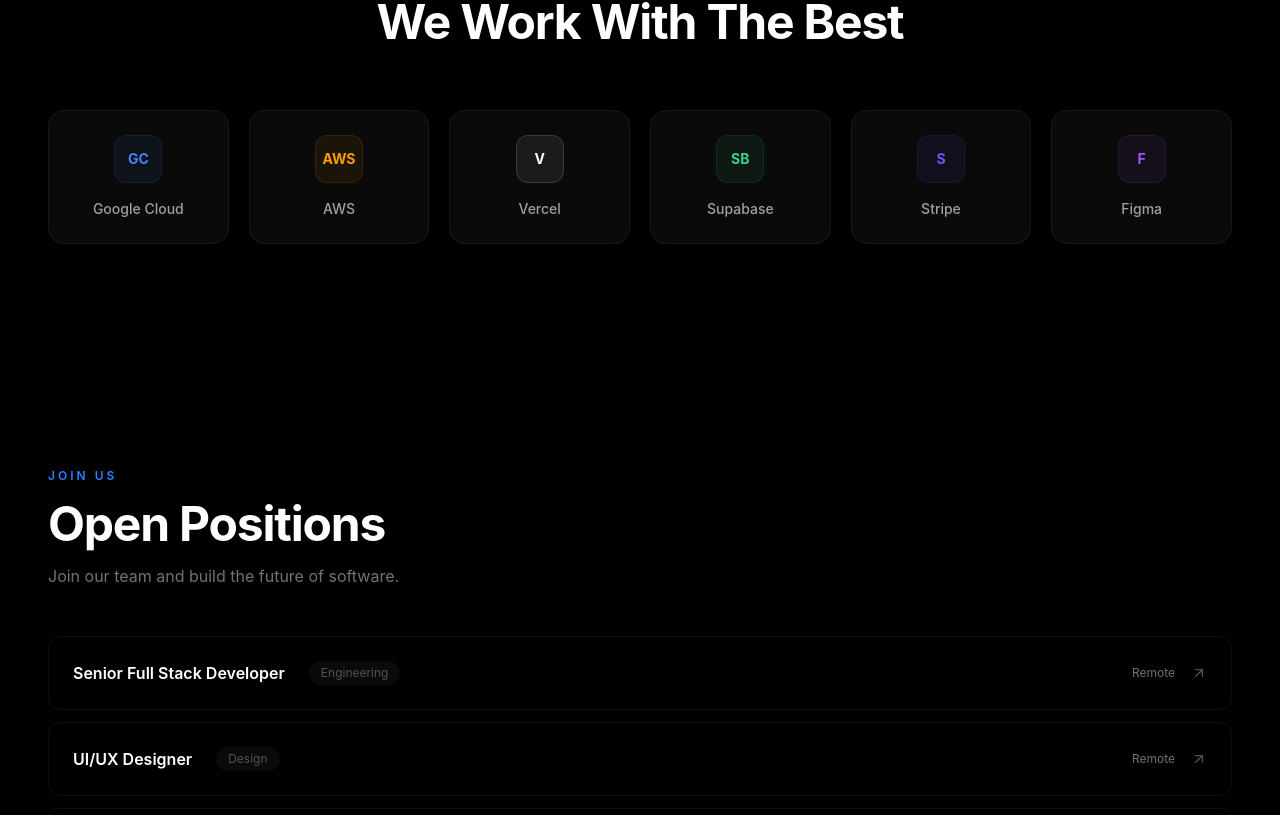
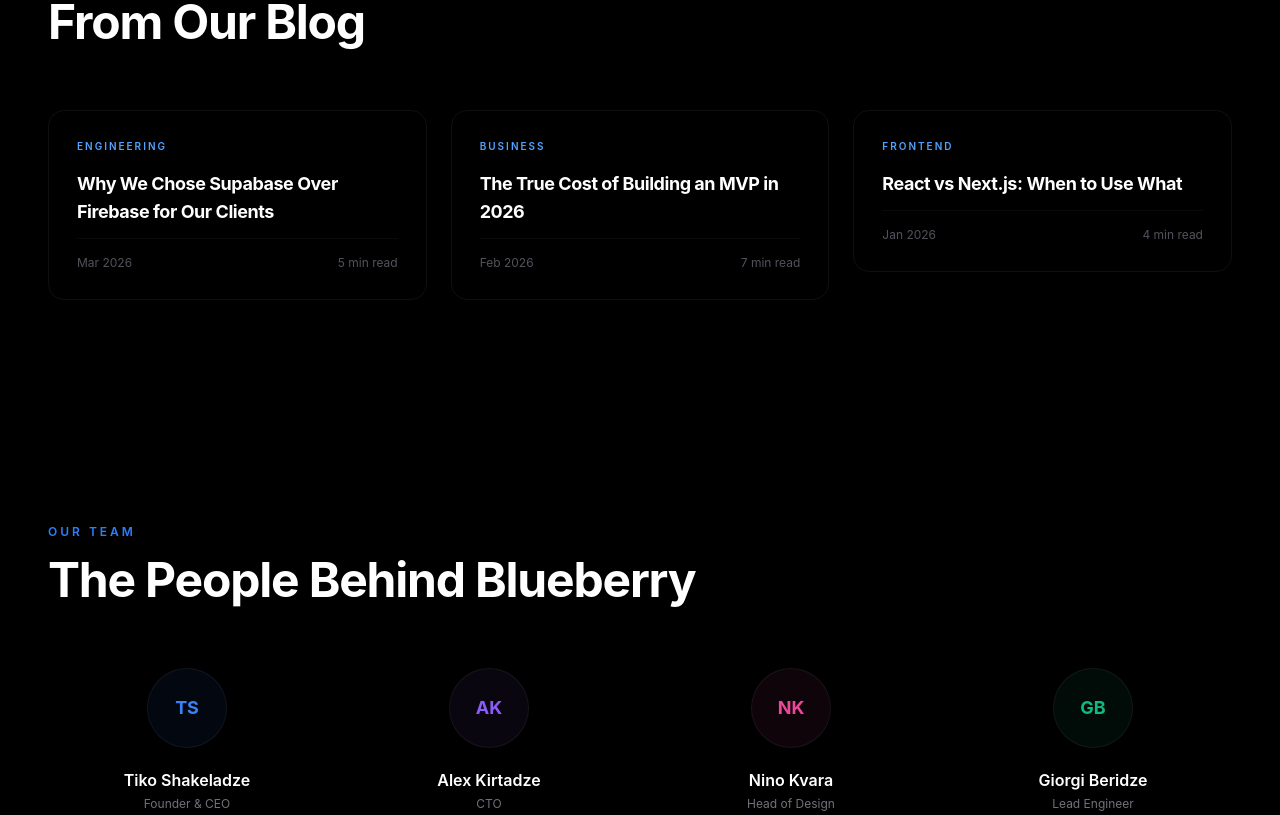
Before and after one commit to InnovationEdge/blueberry-systems, a React (Vite) app: page / in a window 1280 px wide. Shown: the part 6189-7004 px from the top of the page. Built offline with nearby package versions, Linux system fonts and the light colour scheme.

Commit message:
step 4+5: blog section (3 articles) + team section (4 members)

```diff
--- a/src/App.tsx
+++ b/src/App.tsx
@@ -804,6 +804,66 @@
         </div>
       </section>
 
+      {/* ═══ BLOG ═══ */}
+      <section className="py-20 md:py-28">
+        <div className="max-w-[1800px] mx-auto px-6 md:px-12">
+          <Reveal>
+            <p className="text-blue-500 text-xs font-semibold uppercase tracking-[0.25em] mb-4">Insights</p>
+            <h2 className="text-4xl md:text-5xl font-bold tracking-tight mb-16">From Our Blog</h2>
+          </Reveal>
+          <div className="grid grid-cols-1 md:grid-cols-3 gap-6">
+            {[
+              { title: 'Why We Chose Supabase Over Firebase for Our Clients', tag: 'Engineering', read: '5 min', date: 'Mar 2026' },
+              { title: 'The True Cost of Building an MVP in 2026', tag: 'Business', read: '7 min', date: 'Feb 2026' },
+              { title: 'React vs Next.js: When to Use What', tag: 'Frontend', read: '4 min', date: 'Jan 2026' },
+            ].map((post, i) => (
+              <div key={i}>
+                <Reveal delay={i * 0.1}>
+                  <div className="border border-white/[0.06] rounded-2xl p-7 hover:border-white/[0.1] transition-colors group h-full flex flex-col">
+                    <span className="text-[10px] font-semibold uppercase tracking-[0.2em] text-blue-400 mb-4">{post.tag}</span>
+                    <h3 className="text-lg font-bold mb-3 tracking-tight group-hover:text-blue-400 transition-colors flex-1">{post.title}</h3>
+                    <div className="flex items-center justify-between text-xs text-zinc-600 pt-4 border-t border-white/[0.04]">
+                      <span>{post.date}</span>
+                      <span>{post.read} read</span>
+                    </div>
+                  </div>
+                </Reveal>
+              </div>
+            ))}
+          </div>
+        </div>
+      </section>
+
+      {/* ═══ TEAM ═══ */}
+      <section className="py-20 md:py-28">
+        <div className="max-w-[1800px] mx-auto px-6 md:px-12">
+          <Reveal>
+            <p className="text-blue-500 text-xs font-semibold uppercase tracking-[0.25em] mb-4">Our Team</p>
+            <h2 className="text-4xl md:text-5xl font-bold tracking-tight mb-16">The People Behind Blueberry</h2>
+          </Reveal>
+          <div className="grid grid-cols-2 md:grid-cols-4 gap-6">
+            {[
+              { name: 'Tiko Shakeladze', role: 'Founder & CEO', initials: 'TS', color: '#3b82f6' },
+              { name: 'Alex Kirtadze', role: 'CTO', initials: 'AK', color: '#8b5cf6' },
+              { name: 'Nino Kvara', role: 'Head of Design', initials: 'NK', color: '#ec4899' },
+              { name: 'Giorgi Beridze', role: 'Lead Engineer', initials: 'GB', color: '#10b981' },
+            ].map((member, i) => (
+              <div key={i}>
+                <Reveal delay={i * 0.1}>
+                  <div className="text-center group">
+                    <div className="w-20 h-20 rounded-full mx-auto mb-5 flex items-center justify-center text-lg font-bold border border-white/[0.06]" style={{ color: member.color, backgroundColor: `${member.color}10` }}>
+                      {member.initials}
+                    </div>
+                    <h3 className="font-semibold mb-1">{member.name}</h3>
+                    <p className="text-xs text-zinc-500">{member.role}</p>
+                  </div>
+                </Reveal>
+              </div>
+            ))}
+          </div>
+        </div>
+      </section>
+
       {/* ═══ PARTNERS ═══ */}
       <section className="py-20 md:py-28">
         <div className="max-w-[1800px] mx-auto px-6 md:px-12">
```
